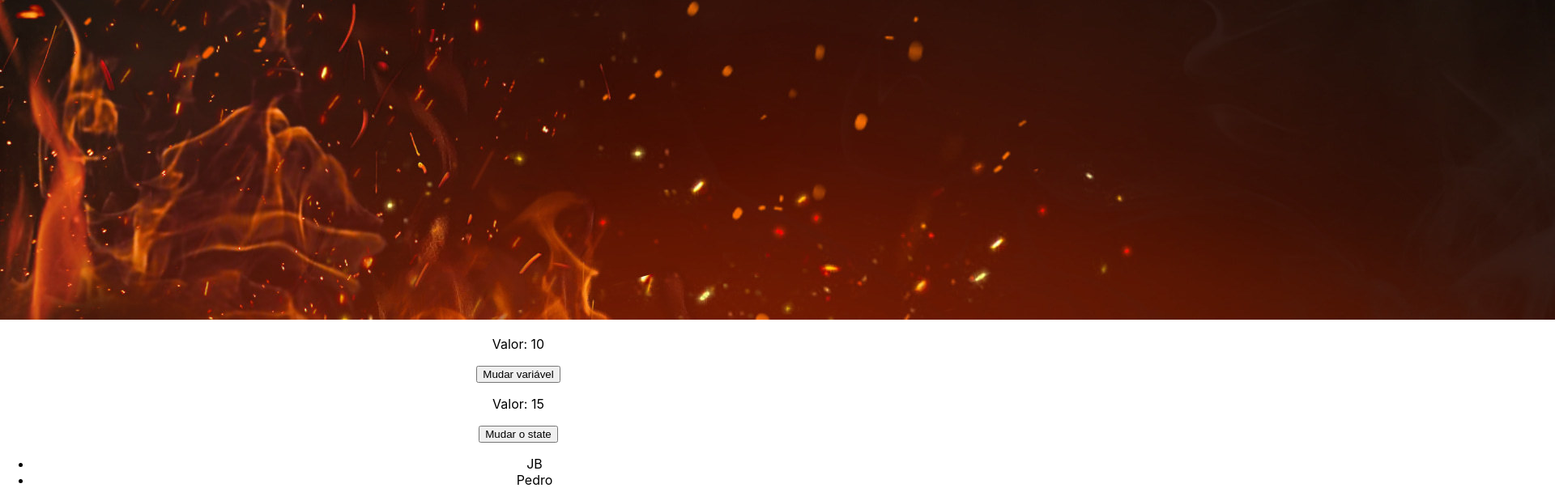
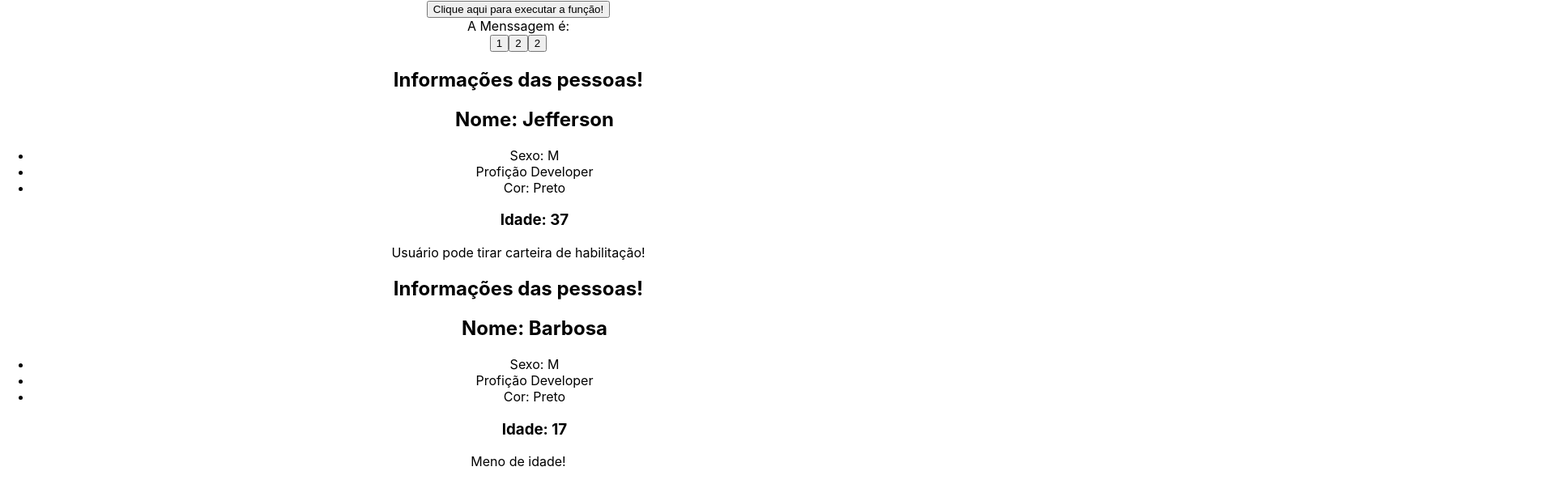
Before and after one commit to JBLimaGo/secao-3-hook-state-react, a React (Create React App) app: page / in a window 1280 px wide. Shown: the part 1960-2563 px from the top of the page at 81% size, 1920 px wide, since content can reach past the window. Built offline with nearby package versions, Linux system fonts and the light colour scheme.

Commit message:
Tarefa Seção 3 - Tarefa da Seção 3 - Array de pessoa e informações de cada uma nome, sexo, idade, profição, cor           e checar se a pessoa pode tirar habilitação ou não

```diff
--- a/src/App.js
+++ b/src/App.js
@@ -1,7 +1,7 @@
 import { useState } from "react";
 import "./App.css";
 
-import imagen2 from "./assets/imagen2.jpg";
+//import imagen2 from "./assets/imagen2.jpg";
 import ConditionalRender from "./components/ConditionalRender";
 import ListRender from "./components/ListRender";
 import ManageData from "./components/ManageData";
@@ -10,6 +10,9 @@ import CarDetails from "./components/CarDetails";
 import Fragment from "./components/Fragment";
 import Container from "./components/Container";
 import ExecuteFunction from "./components/ExecuteFunction";
+import Message from "./components/Message";
+import ChangeMessageState from "./components/ChangeMessageState";
+import UserDetails from "./components/UserDetails";
 
 function App() {
   // const name = "JBL"; // Dados dinamicos
@@ -26,40 +29,81 @@ function App() {
     console.log("Evento do componente Pai!");
   }
 
+  const [message, setMessage] = useState(""); // Tem um estado que e gerenciado pelo componente pai
+
+  const handleMessage = (msg) => {
+    // Tem a formula de alterar o estado
+    setMessage(msg);
+  };
+
+  const pessoa = [
+    // Array de objeto pessoa
+    {
+      id: 1,
+      nome: "Jefferson",
+      sexo: "M",
+      proficao: "Developer",
+      cor: "Preto",
+      idade: "37",
+    },
+    {
+      id: 2,
+      nome: "Barbosa",
+      sexo: "M",
+      proficao: "Developer",
+      cor: "Preto",
+      idade: "17",
+    },
+    {
+      id: 3,
+      nome: "Ana",
+      sexo: "F",
+      proficao: "Professora",
+      cor: "Branca",
+      idade: "17",
+    },
+    {
+      id: 4,
+      nome: "Jenifer",
+      sexo: "F",
+      proficao: "Cuidadora",
+      cor: "Parda",
+      idade: "40",
+    },
+  ];
+
   return (
     <div className="App">
       <div>
         <h1>Seção: 3 - Avançando no React</h1>
       </div>
+      {/* Imagem em Public
 
-      {/* Imagem em Public */}
       <div>
         <img src="/imagen1.jpg" alt="Paisagem" />
       </div>
 
-      {/* Imagem em assets */}
+       */}
+      {/* Imagem em assets
 
       <div>
         <img src={imagen2} alt="Fogo" />
       </div>
 
+      */}
       <ManageData />
       <ListRender />
       <ConditionalRender />
-
       {/* props - Nas props e chegado um Objeto com isso posso usar todas propriedades do objeto dentro do componente
          Pode se passar valores diretos <ShowUserName name="Jefferson" /> por variavel <ShowUserName name={name} />  e por State <ShowUserName name={userName} />*/}
-      {/* <ShowUserName name={userName} /> */}
-
+      <ShowUserName name={userName} />
       {/* Destructuring em props - Desestruturando props e a forma que mais vera nos projetos */}
       {/* Os Nomes do Destructuring tem que ser o mesmo da variaveis na chamado do componente. Poise se for diferente os nomes não e feito o link de um com o outro
          Dentro do componente.    */}
       <CarDetails brand="VW" KM={10000} color="Branco" carNew={false} />
-
       {/*  Reutilização de componentes - Reaproveitamento dos componentes  */}
       <CarDetails brand="Ford" KM={0} color="Preto" carNew={true} />
       <CarDetails brand="Fiat" km={6000} color="Vermelho" carNew={false} />
-
       {/*  Loop em array de objeto = Esse modo e mais utilizado quando tenho varios dados parto para usar o map um loop para impressão na tela */}
       {cars.map((car) => (
         <CarDetails
@@ -70,23 +114,35 @@ function App() {
           carNew={car.carNew}
         />
       ))}
-
       {/* Fragment */}
       <Fragment propFragment="Teste" />
-
       {/* Children - Abraçar um conteudo com algum conteudo
       nos exemplos temos props distintos e html internos distintos  */}
       <Container myValue="Testing">
         <p> E Este é o conteúdo</p>
       </Container>
-
       <Container myValue="Testing 2">
         <h5> Testando o container </h5>
       </Container>
-
       {/* Executa Função  do compomente pai para o componente filho passa a funcão atraves de uma prop e no componente
        Extrai essa prop e utiliza */}
       <ExecuteFunction myFunction={showMessage} />
+      {/* State Lift = Tem um estado que e gerenciado pelo componente pai, Tem a formula de alterar o estado */}
+      <Message msg={message} /> {/* Componente que consome esse estado */}
+      <ChangeMessageState handleMessage={handleMessage} />
+      {/* Componente que altera e eleva esse estado para ter uma atualizaçâo e um recossumo desse estado */}
+      {/* Tarefa da Seção 3 - Array de pessoa e informações de cada uma nome, sexo, idade, profição, cor
+          e checar se a pessoa pode tirar habilitação ou não !*/}
+      {pessoa.map((pessoa) => (
+        <UserDetails
+          key={pessoa.id}
+          nome={pessoa.nome}
+          sexo={pessoa.sexo}
+          proficao={pessoa.proficao}
+          cor={pessoa.cor}
+          idade={pessoa.idade}
+        />
+      ))}
     </div>
   );
 }
--- /dev/null
+++ b/src/components/ChangeMessageState.js
@@ -0,0 +1,13 @@
+function ChangeMessageState({ handleMessage }) {
+  const messages = ["Oi", "Olá", "Oi Tudo bem?"]; // Array de mensagem
+
+  return (
+    <div>
+      <button onClick={() => handleMessage(messages[0])}>1</button>
+      <button onClick={() => handleMessage(messages[1])}>2</button>
+      <button onClick={() => handleMessage(messages[2])}>2</button>
+    </div>
+  );
+}
+
+export default ChangeMessageState;
--- /dev/null
+++ b/src/components/Message.js
@@ -0,0 +1,5 @@
+function Message({ msg }) {
+  return <div>A Menssagem é: {msg}</div>;
+}
+
+export default Message;
--- /dev/null
+++ b/src/components/UserDetails.js
@@ -0,0 +1,22 @@
+const UserDetails = ({ nome, sexo, proficao, cor, idade }) => {
+  return (
+    <div>
+      <h2>Informações das pessoas! </h2>
+      <ul>
+        <h2> Nome: {nome}</h2>
+        <li> Sexo: {sexo}</li>
+        <li> Profição {proficao}</li>
+        <li> Cor: {cor}</li>
+        <h3> Idade: {idade}</h3>
+      </ul>
+
+      {idade >= "18" ? (
+        <p>Usuário pode tirar carteira de habilitação!</p>
+      ) : (
+        <p>Meno de idade!</p>
+      )}
+    </div>
+  );
+};
+
+export default UserDetails;
```
